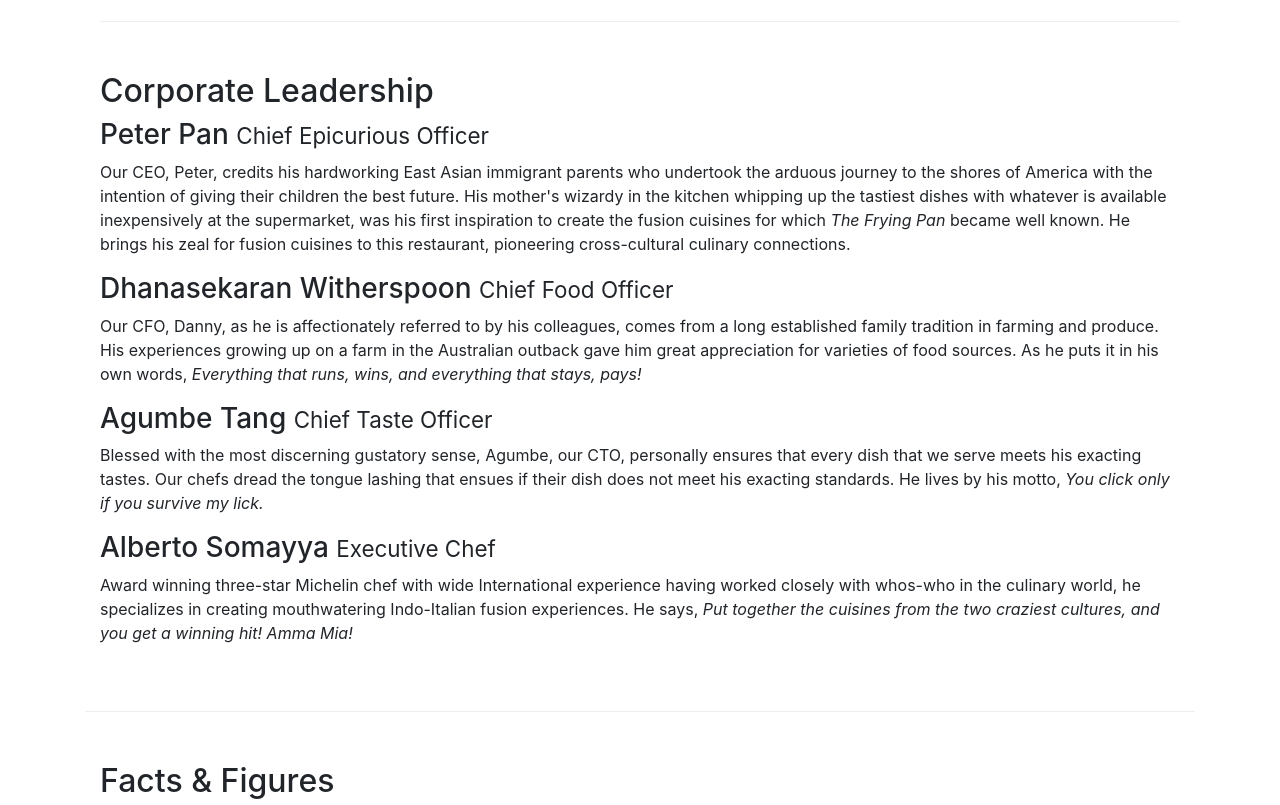
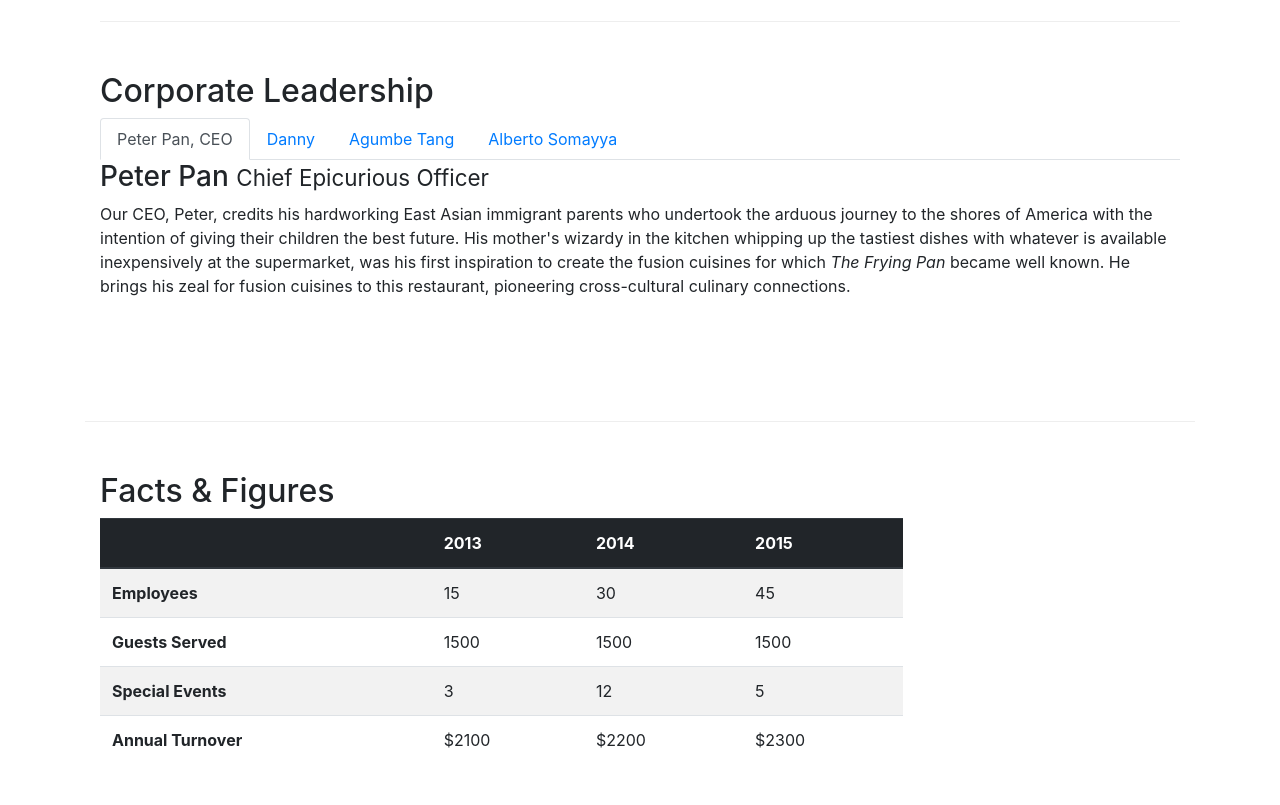
Before and after one commit to krishnapatel108/Confusion, a website: page aboutus.html in a window 1280 px wide. Shown: the part 950-1755 px from the top of the page. Drawn offline with nearby package versions, Linux system fonts and the light colour scheme.

Commit message:
Tabs content and d-none block

```diff
--- a/aboutus.html
+++ b/aboutus.html
@@ -104,7 +104,6 @@
                             <dt class="col-6">Employees</dt>
                             <dd class="col-6">2000</dd>
 
-
                         </dl>
                     </div>
                 </div>
@@ -132,14 +131,50 @@
             <div class="col-12  .d-none .d-md-block .d-xl-none .d-xxl-none ">
                 <div>
                     <h2>Corporate Leadership</h2>
-                    <h3>Peter Pan <small>Chief Epicurious Officer</small></h3>
-                    <p>Our CEO, Peter, credits his hardworking East Asian immigrant parents who undertook the arduous journey to the shores of America with the intention of giving their children the best future. His mother's wizardy in the kitchen whipping up the tastiest dishes with whatever is available inexpensively at the supermarket, was his first inspiration to create the fusion cuisines for which <em>The Frying Pan</em> became well known. He brings his zeal for fusion cuisines to this restaurant, pioneering cross-cultural culinary connections.</p>
-                    <h3>Dhanasekaran Witherspoon <small>Chief Food Officer</small></h3>
-                    <p>Our CFO, Danny, as he is affectionately referred to by his colleagues, comes from a long established family tradition in farming and produce. His experiences growing up on a farm in the Australian outback gave him great appreciation for varieties of food sources. As he puts it in his own words, <em>Everything that runs, wins, and everything that stays, pays!</em></p>
-                    <h3>Agumbe Tang <small>Chief Taste Officer</small></h3>
-                    <p>Blessed with the most discerning gustatory sense, Agumbe, our CTO, personally ensures that every dish that we serve meets his exacting tastes. Our chefs dread the tongue lashing that ensues if their dish does not meet his exacting standards. He lives by his motto, <em>You click only if you survive my lick.</em></p>
-                    <h3>Alberto Somayya <small>Executive Chef</small></h3>
-                    <p>Award winning three-star Michelin chef with wide International experience having worked closely with whos-who in the culinary world, he specializes in creating mouthwatering Indo-Italian fusion experiences. He says, <em>Put together the cuisines from the two craziest cultures, and you get a winning hit! Amma Mia!</em></p>
+
+                    <ul class="nav nav-tabs">
+                        <li class="nav-item">
+                            <a class="nav-link active" href="#peter"
+                            role="tab" data-toggle="tab">Peter Pan, CEO</a>
+                        </li>
+                        <li class="nav-item">
+                            <a class="nav-link " href="#Danny"
+                            role="tab" data-toggle="tab">Danny </a>
+                        </li>
+                        <li class="nav-item">
+                            <a class="nav-link " href="#agumbe"
+                            role="tab" data-toggle="tab">Agumbe Tang</a>
+                        </li>
+                        <li class="nav-item">
+                            <a class="nav-link " href="#alberto"
+                            role="tab" data-toggle="tab">Alberto Somayya </a>
+                        </li>
+                    </ul>
+
+                    <div class="tab-content">
+
+                        <div role="tabpanel" class="tab-pane fade show active" id="peter">
+                            <h3 >Peter Pan <small>Chief Epicurious Officer</small></h3>
+                            <p class="d-none d-sm-block">Our CEO, Peter, credits his hardworking East Asian immigrant parents who undertook the arduous journey to the shores of America with the intention of giving their children the best future. His mother's wizardy in the kitchen whipping up the tastiest dishes with whatever is available inexpensively at the supermarket, was his first inspiration to create the fusion cuisines for which <em>The Frying Pan</em> became well known. He brings his zeal for fusion cuisines to this restaurant, pioneering cross-cultural culinary connections.</p>
+                        </div>
+
+                        <div role="tabpanel" class="tab-pane fade show " id="Danny">
+
+                            <h3>Dhanasekaran Witherspoon <small>Chief Food Officer</small></h3>
+                             <p class="d-none d-sm-block">Our CFO, Danny, as he is affectionately referred to by his colleagues, comes from a long established family tradition in farming and produce. His experiences growing up on a farm in the Australian outback gave him great appreciation for varieties of food sources. As he puts it in his own words, <em>Everything that runs, wins, and everything that stays, pays!</em></p>
+                        </div>
+                        <div role="tabpanel" class="tab-pane fade show " id="agumbe">
+
+                             <h3>Agumbe Tang <small>Chief Taste Officer</small></h3>
+                            <p class="d-none d-sm-block">Blessed with the most discerning gustatory sense, Agumbe, our CTO, personally ensures that every dish that we serve meets his exacting tastes. Our chefs dread the tongue lashing that ensues if their dish does not meet his exacting standards. He lives by his motto, <em>You click only if you survive my lick.</em></p>
+                        </div>
+                        <div role="tabpanel" class="tab-pane fade show " id="alberto">
+
+                         <h3>Alberto Somayya <small>Executive Chef</small></h3>
+                            <p class="d-none d-sm-block">Award winning three-star Michelin chef with wide International experience having worked closely with whos-who in the culinary world, he specializes in creating mouthwatering Indo-Italian fusion experiences. He says, <em>Put together the cuisines from the two craziest cultures, and you get a winning hit! Amma Mia!</em></p>
+                        </div>
+
+                    </div>
 
                 </div>
              </div>
@@ -148,8 +183,7 @@
 
 
 
-         <div class="row row-content">
-
+        <div class="row row-content">
         <div class="col-12 col-sm-9">
             <h2> Facts &amp; Figures</h2>
             <div class="table-responsive">
@@ -194,17 +228,9 @@
 
         </div>
         <div class="col-12 col-sm-3">
-
         </div>
-
        </div>
-
     </div>
-
-
-
-
-
     <footer class="footer">
         <div class="container">
             <div class="row">
```
